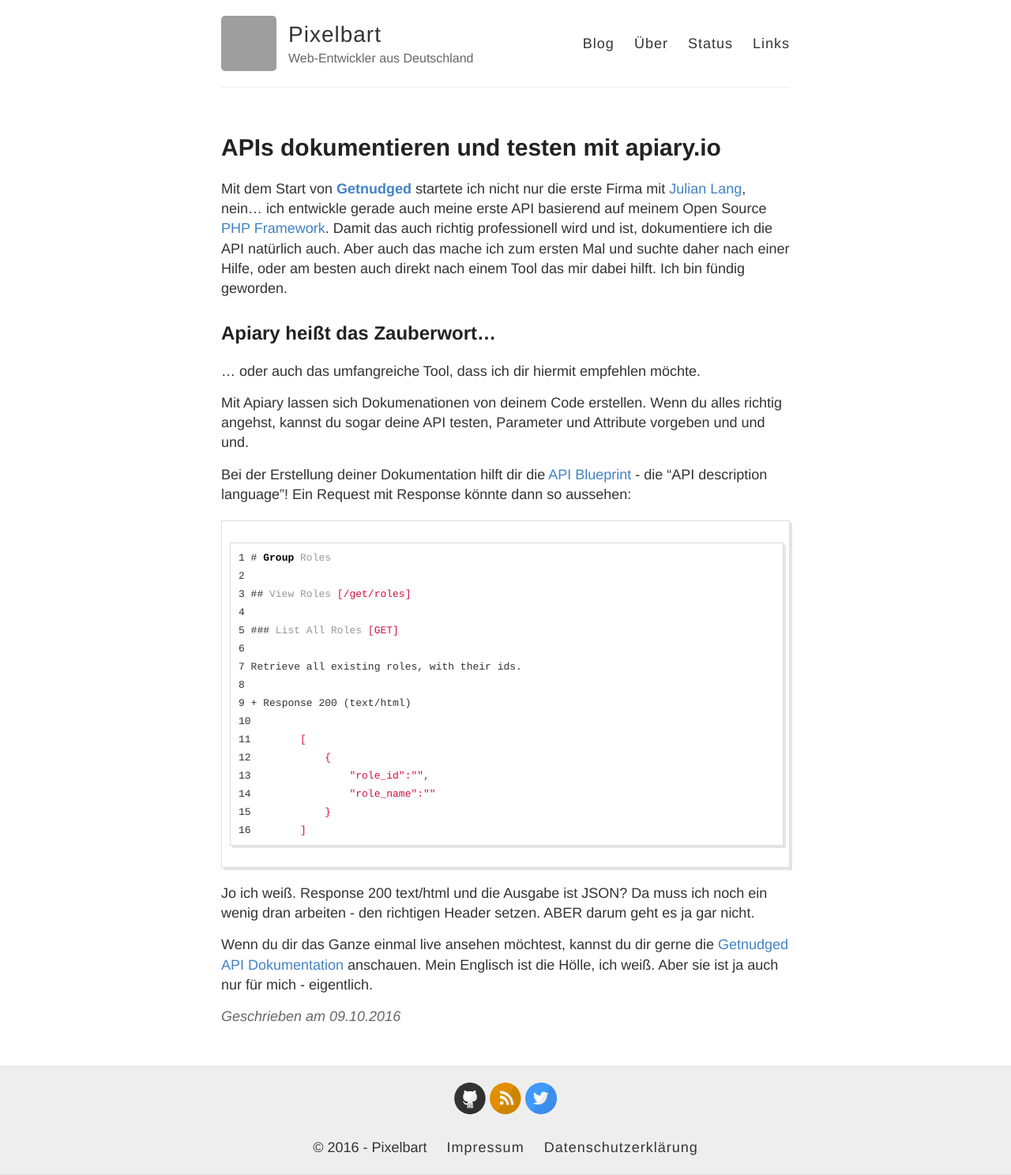
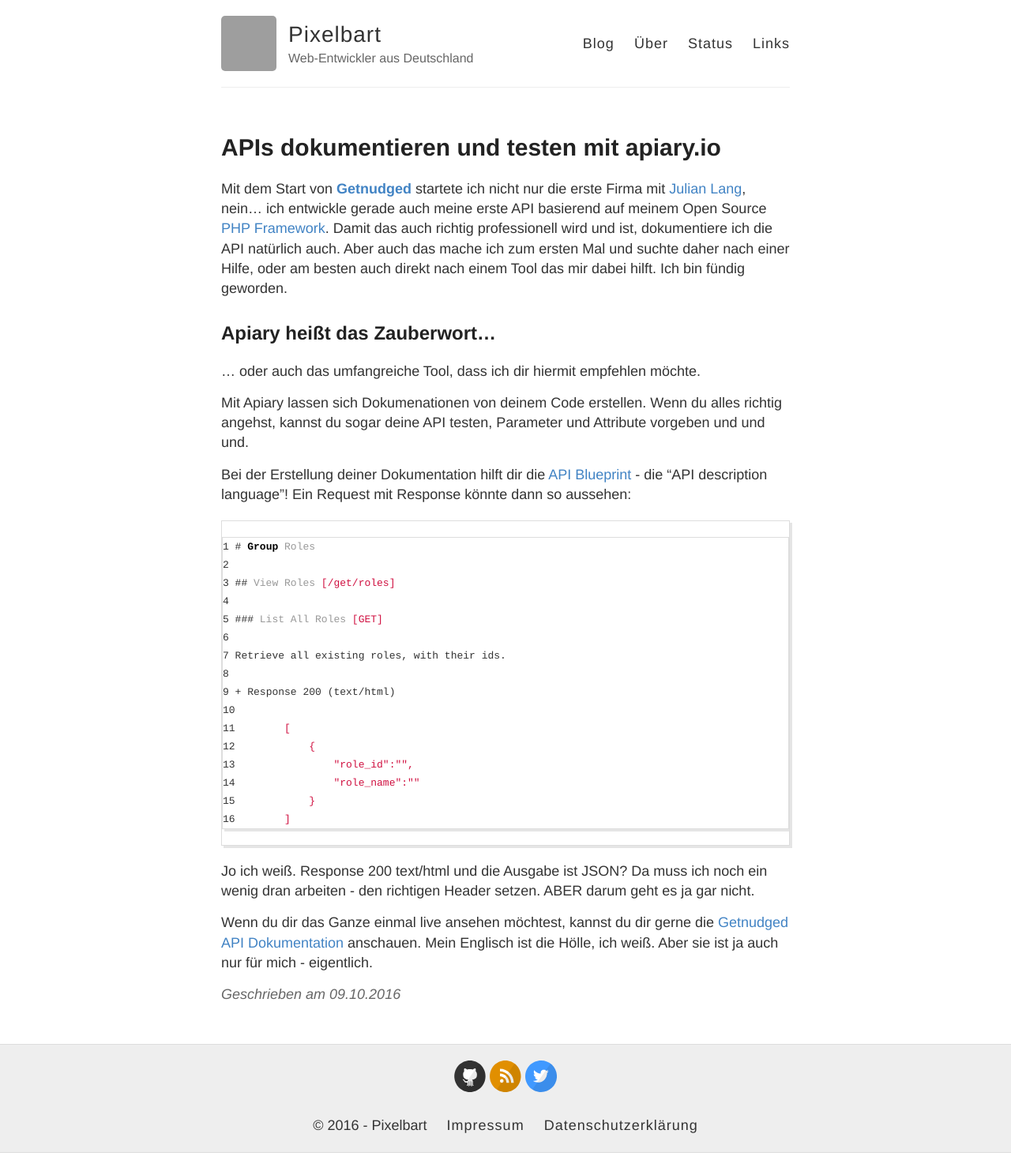
Before and after one commit to pixelbart/pixelbart.github.io, a Jekyll site: the page built from _posts/2016-10-09-apiary.md, in a window 1280 px wide. Shown: the whole page at 79% size. Built offline with Jekyll 4.4.1, drawn with Linux system fonts in a browser that asks for light colours; nearby versions of some CDN libraries; comment, search, counter and statistics services are not loaded; after the commit the page ends 1460 px from its top, so only the background shows below that; grey boxes are pictures that could not be loaded.

Commit message:
Update _highlights.scss

```diff
--- a/_sass/_highlights.scss
+++ b/_sass/_highlights.scss
@@ -1,6 +1,6 @@
 .highlight {
   background-color: #fff;
-  padding: 7px 7px 7px 10px;
+  padding: 0px;
   border: 1px solid #ddd;
   -moz-box-shadow: 3px 3px rgba(0,0,0,0.1);
   -webkit-box-shadow: 3px 3px rgba(0,0,0,0.1);
```
